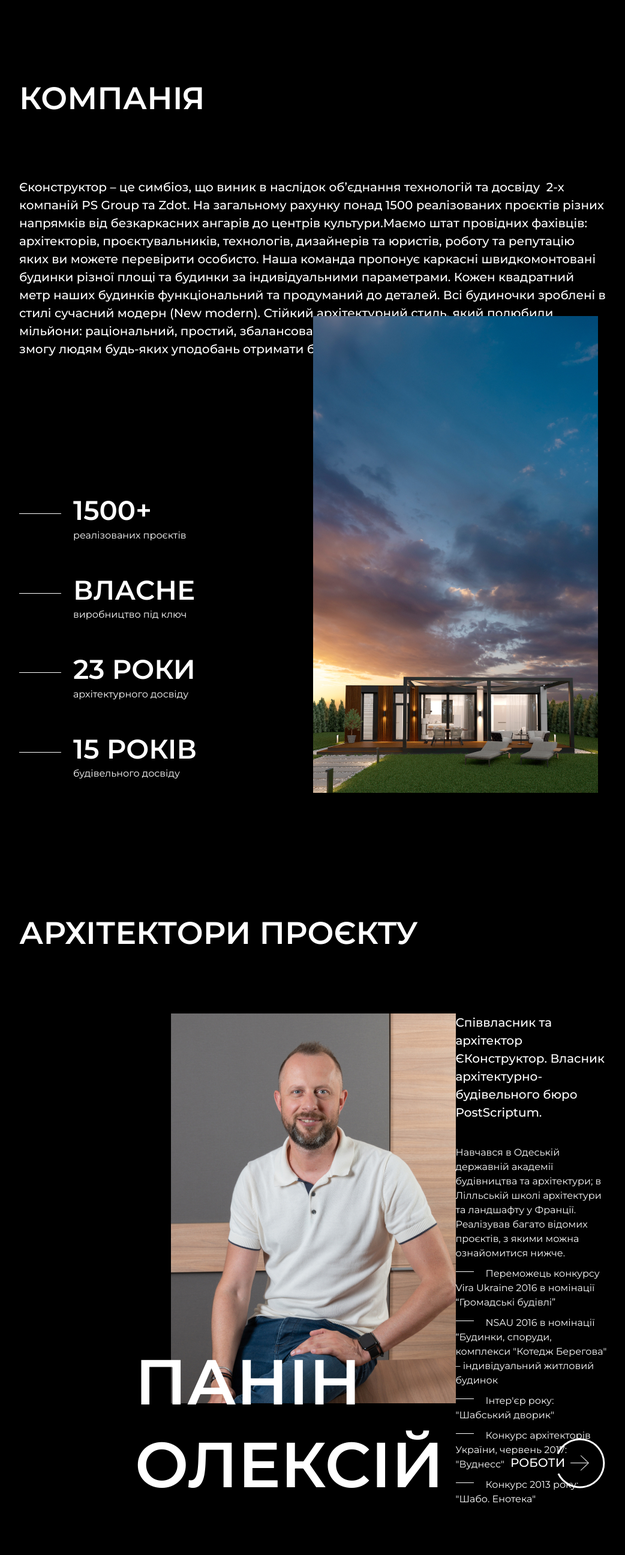
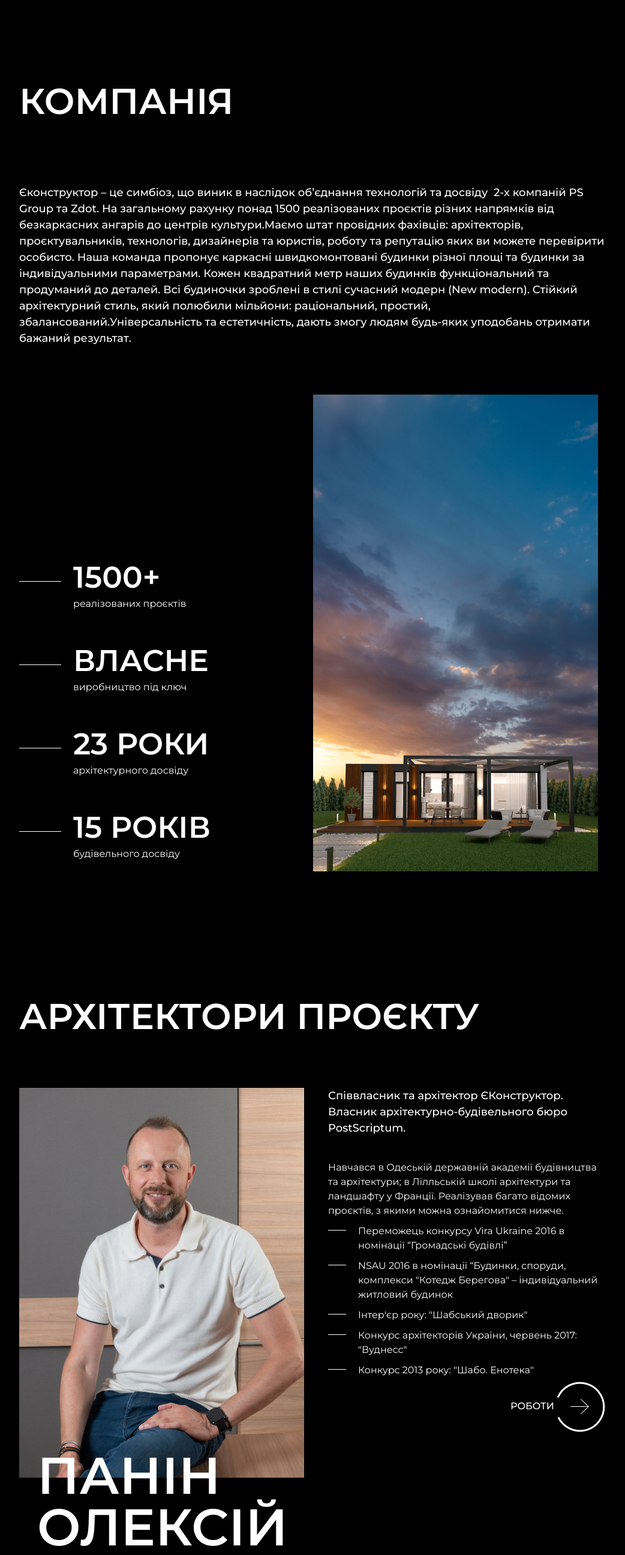
Before and after one commit to alina-fedyniak/Econstructor, a plain HTML site: page index.html in a window 1280 px wide. Shown: the part 5580-8173 px from the top of the page at 60% size, without its empty margins (38-1080 px from the left). Drawn offline with Linux system fonts and the light colour scheme; a web font is replaced by a local one.

Commit message:
edit-architector

```diff
--- a/css/media.css
+++ b/css/media.css
@@ -84,6 +84,36 @@
     .benefits-block{
         margin-top: 267px;;
     }
+    .company-main{
+        margin-top: 80px;
+    }
+    .company-block h3 {
+        font-size: 60px;
+    }
+    .company-block>div>p {
+        font-size: 18px;
+    }
+    .company-info h5 {
+        font-size: 50px;
+    }
+    .architects-block h3 {
+        font-size: 60px;
+        margin-bottom: 80px;
+    }
+    .architects-info>p:nth-child(1) {
+        font-size: 18px;
+    }
+    .arch-btn a {
+        font-size: 16px;
+    }
+    .grid-architects:last-child {
+        margin-top: 195px;
+    }
+    .grid-architects h2 {
+        bottom: -123px;
+        left: 30px;
+        font-size: 86px;
+    }
 }
 
 
@@ -153,6 +183,39 @@
         font-size: 88px;
         margin-bottom: 60px;
     }
+    .company-block h3 {
+        font-size: 40px;
+    }
+    .company-block>div>p {
+        font-size: 16px;
+    }
+    .company-info h5 {
+        font-size: 38px;
+    }
+    .architects-block h3 {
+        font-size: 40px;
+        margin-bottom: 60px;
+    }
+    .arch-btn a {
+        font-size: 14px;
+    }
+    .grid-architects:last-child {
+        margin-top: 290px;
+    }
+    .grid-architects img{
+        max-width: 345px;
+    }
+    .grid-architects h2 {
+        bottom: 35px;
+        left: 2px;
+        font-size: 66px;
+    }
+    .architects-info>p:nth-child(2) {
+        margin: 10px 0 10px 0;
+    }
+    .architects-block {
+        margin-top: 145px;
+    }
 }
 /* ============500-340=================== */
 
--- a/css/style.css
+++ b/css/style.css
@@ -627,16 +627,19 @@ table {
     margin-top: 100px;
 }
 
-.grid-company {
+.company-main{
     display: grid;
     grid-template-columns: 1fr 1fr;
     margin-top: -70px;
     margin-left: auto;
+    max-width: 990px;
 }
-
-.grid-company>div {
+.company-main>div{
     position: relative;
     max-width: 475px;
+}
+.company-main img{
+    max-width: 100%;
 }
 
 .company-info h5 {
@@ -687,22 +690,25 @@ table {
 }
 
 .grid-architects {
-    display: grid;
-    grid-template-columns: 1fr 1fr 1fr;
+    display: flex;
+    max-width: 990px;
+    margin-left: auto;
+    gap: 40px;
 }
 
 .grid-architects>div:first-child {
     position: relative;
-    display: flex;
-    align-items: flex-end;
+    /* display: flex; */
+    /* align-items: flex-start; */
 }
 
 .grid-architects h2 {
     position: absolute;
-    left: 193px;
+    bottom: 0;
+    left: -291px;
     font-size: 106px;
     font-weight: 600;
-    line-height: 130%;
+    line-height: 100%;
     text-transform: uppercase;
 }
 
@@ -734,12 +740,16 @@ table {
 }
 
 .architects-info li {
-    /* position: relative; */
-    /* display: flex; */
+    position: relative;
+    display: flex;
+    margin-left: 50px;
 }
 
 .architects-info li::before {
     content: '';
+    position: absolute;
+    top: 10px;
+    right: 100%;
     display: inline-block;
     margin-bottom: 8px;
     margin-right: 20px;
@@ -749,11 +759,15 @@ table {
 }
 
 .arch-btn {
-    position: absolute;
+    display: flex;
+    flex-direction: column;
+    justify-content: flex-end;
+    /* position: absolute; */
     bottom: 0;
     right: 0;
     width: 213px;
-    height: 88px;
+    height: 60px;
+    margin-left: auto;
 }
 
 .arch-btn a {
--- a/index.html
+++ b/index.html
@@ -246,7 +246,7 @@
                     </div>
                 </section>
                 <!-- -------------------------- -->
-                <section class="company-block _containerTwo">
+                <section class="company-block">
                     <div>
                         <h3>Компанія</h3>
                         <p>Єконструктор – це симбіоз, що виник в наслідок об’єднання технологій та досвіду  2-х компаній
@@ -264,7 +264,7 @@
                             бажаний результат.
                         </p>
                     </div>
-                    <div class="grid-company">
+                    <div class="company-main">
                         <div class="company-info">
                             <div>
                                 <h5>1500+</h5>
@@ -283,7 +283,7 @@
                                 <p>будівельного досвіду</p>
                             </div>
                         </div>
-                        <div class="grid-flex">
+                        <div>
                             <img src="./img/contact-img.jpg" alt="house">
                         </div>
                     </div>
@@ -292,10 +292,8 @@
                 <section class="architects-block">
                     <h3>Архітектори проєкту</h3>
                     <div class="grid-architects">
-                        <div>
+                        <div class="">
                             <h2>Панін Олексій</h2>
-                        </div>
-                        <div class="">
                             <img src="./img/panin-olexiy.jpg" alt="panin-olexiy">
                         </div>
                         <div class="architects-info">
@@ -319,10 +317,8 @@
                         </div>
                     </div>
                     <div class="grid-architects">
-                        <div>
+                        <div class="">
                             <h2>Півень Вадим</h2>
-                        </div>
-                        <div class="">
                             <img src="./img/piven-vadim.jpg" alt="piven-vadim">
                         </div>
                         <div class="architects-info">
```
